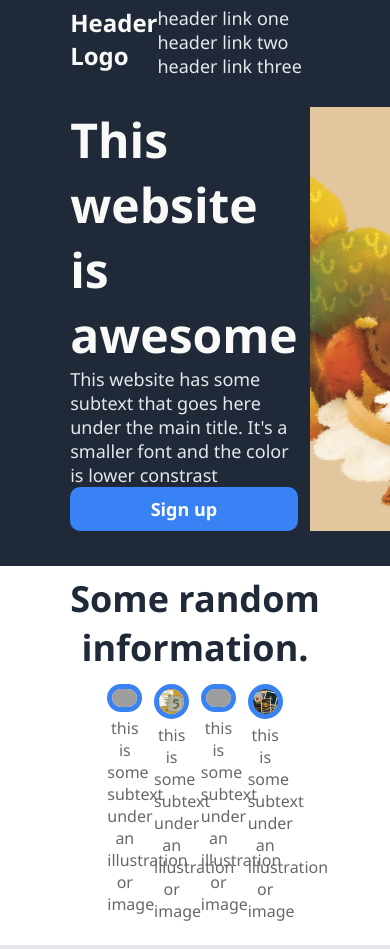
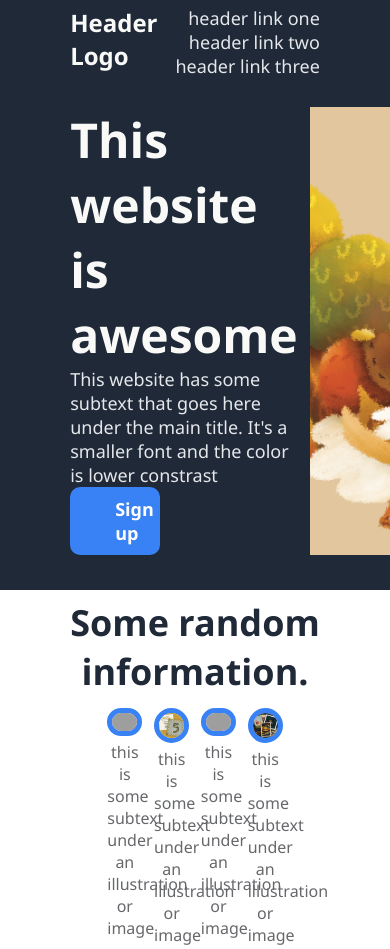
Before and after one commit to cahdmus/landing-page, a plain HTML site: page index.html in a window 390 px wide. Shown: the top 949 px of the page. Drawn offline with Linux system fonts and the light colour scheme; grey boxes are pictures that could not be loaded.

Commit message:
happy with the css except font size. sort of responsive but not the point of this exercise so I'll let it at that for now

```diff
--- a/index.html
+++ b/index.html
@@ -9,10 +9,10 @@
 <body>
     <nav>
         <h1>Header Logo</h1>
-        <div>
-            <a href="url">header link one</a>
-            <a href="url">header link two</a>
-            <a href="url">header link three</a>
+        <div class="links">
+            <a href="index.html">header link one</a>
+            <a href="index.html">header link two</a>
+            <a href="index.html">header link three</a>
         </div>
     </nav>
 
--- a/styles.css
+++ b/styles.css
@@ -21,6 +21,7 @@ button {
     font-weight: bold;
     font-size: 18px;
     color: white;
+    width: 30%;
 }
 
 
@@ -35,12 +36,16 @@ nav, header, footer {
 nav, header {
     display: flex;
     justify-content: space-between;
-    /* align-items: center; */
 }
 
-/* nav a {
-    padding: 5%;
-} */
+nav .links {
+    flex-grow: 1;
+    text-align: right;
+}
+
+nav a {
+    margin-left: 2%;
+}
 
 nav a, header p {
     font-size: 18px;
```
